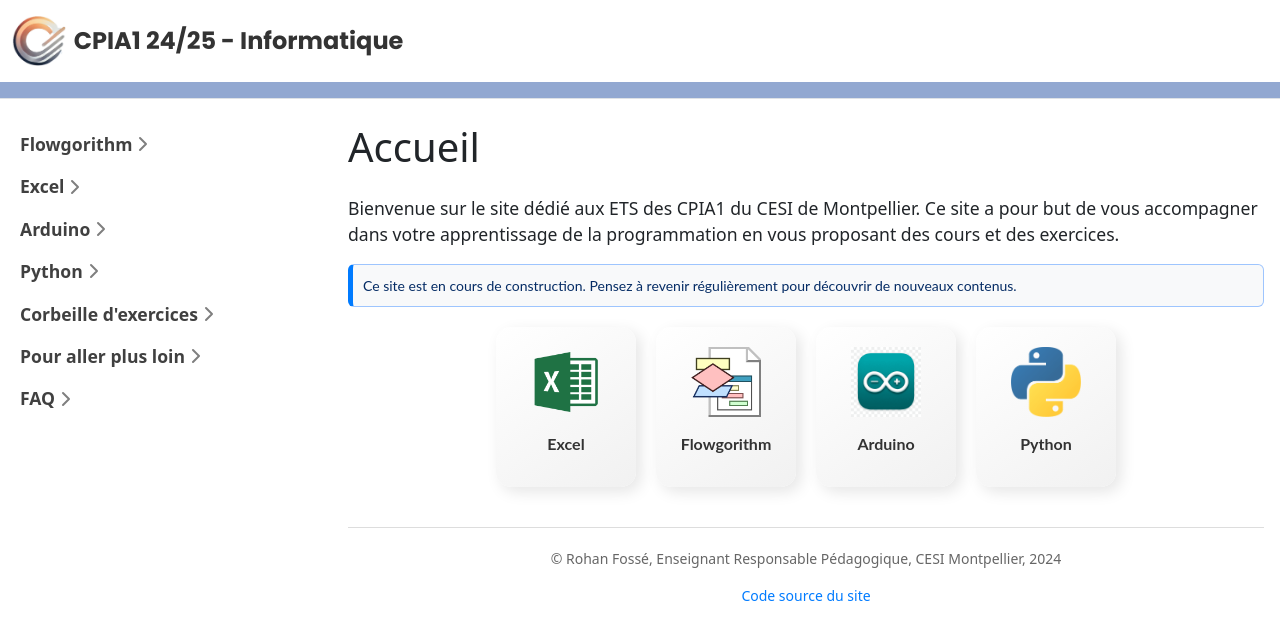
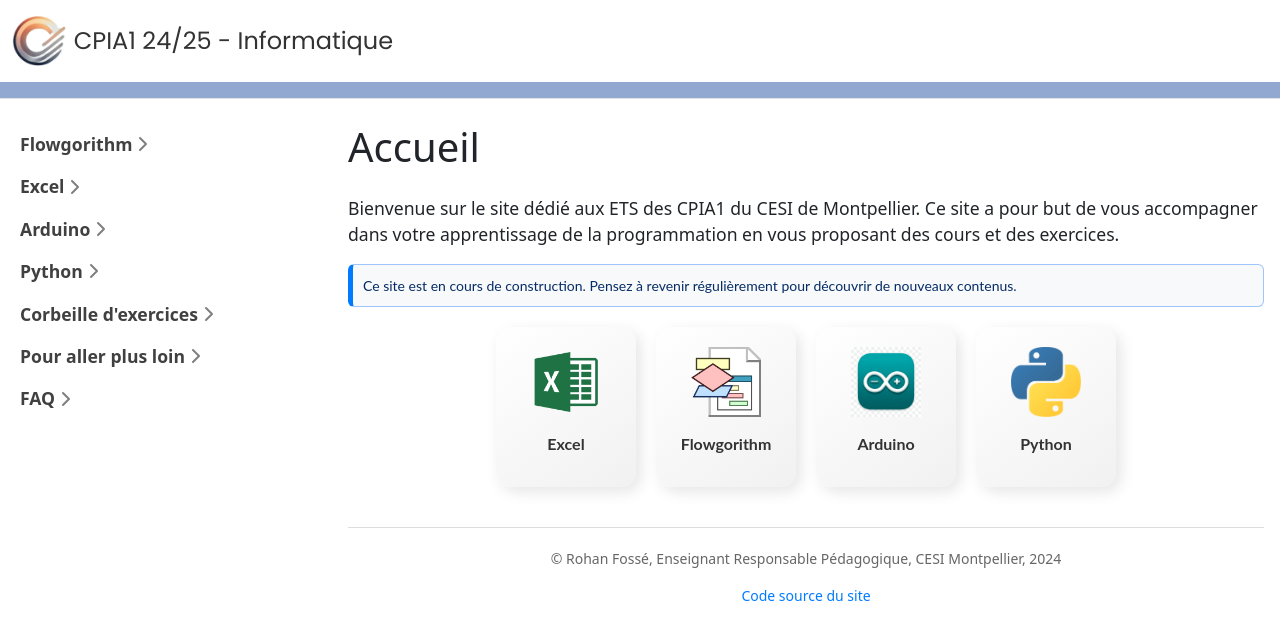
Before and after one commit to rohanfosse/CPIA1-info, a Jekyll site: the page built from index.md, in a window 1280 px wide and 900 px high. Shown: the top 640 px of the window. Built offline with Jekyll 4.4.1, drawn with Linux system fonts in a browser that asks for light colours; nearby versions of some CDN libraries; Markdown is read by kramdown in place of the engine named in the settings.

Commit message:
udpate font

```diff
--- a/_includes/template/banner.html
+++ b/_includes/template/banner.html
@@ -18,13 +18,11 @@
 /* Apply Poppins font */
 .site-title {
     font-family: 'Poppins', sans-serif;
-    font-weight: 700; /* Bold for emphasis */
     font-size: 1.5rem; /* Adjust size for visibility */
     color: #333; /* Default color */
 }
 
 .site-title:hover {
-    color: #007bff; /* Optional hover effect */
     transition: color 0.3s ease;
 }
 </style>
```
